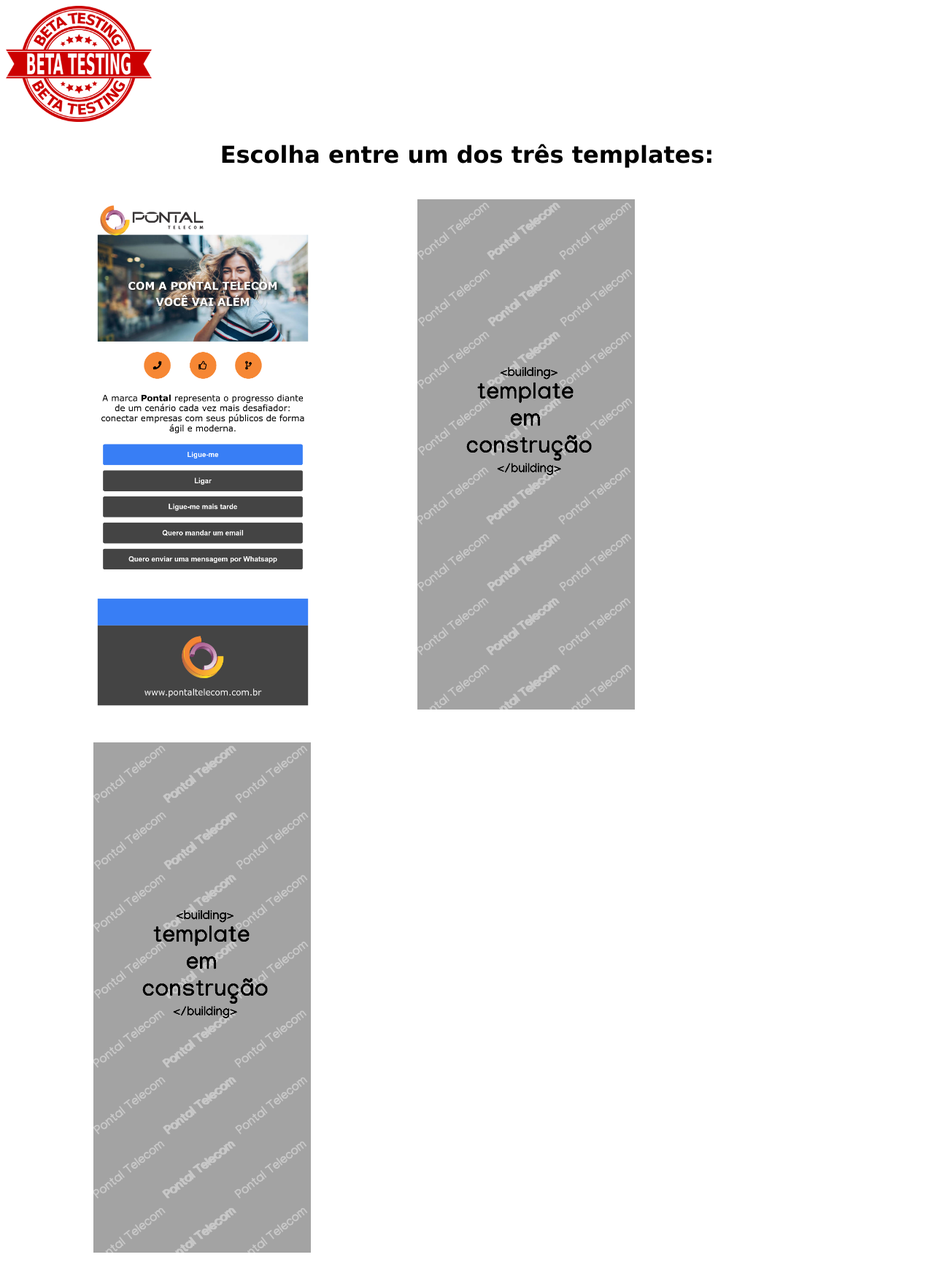
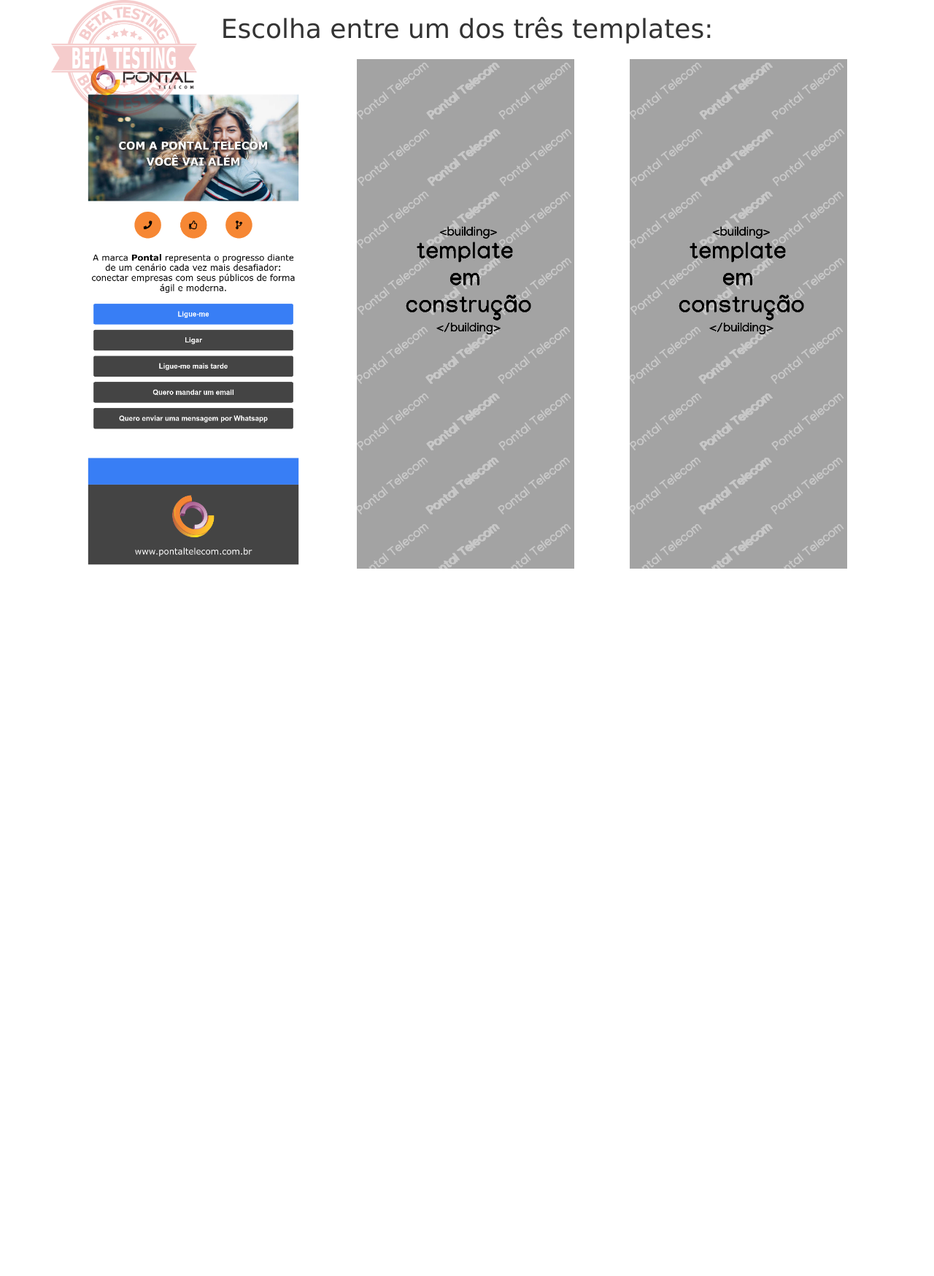
Before and after one commit to felipegsantos15/triplice, a Node server app: page / in a window 1280 px wide. Shown: the whole page at 73% size. After the commit the page ends 779 px from the top, so only its background shows below. Run offline with Node 20, Linux system fonts and the light colour scheme.

Commit message:
colocando bootstrap na tela principal

```diff
--- a/index.html
+++ b/index.html
@@ -3,17 +3,17 @@
 <head>
     <meta charset="UTF-8">
     <meta name="viewport" content="width=device-width, initial-scale=1.0">
+    <link rel="stylesheet" href="https://stackpath.bootstrapcdn.com/bootstrap/3.4.1/css/bootstrap.min.css" integrity="sha384-HSMxcRTRxnN+Bdg0JdbxYKrThecOKuH5zCYotlSAcp1+c8xmyTe9GYg1l9a69psu" crossorigin="anonymous">
     <meta http-equiv="X-UA-Compatible" content="ie=edge">
     <title>Triplice</title>
     <style>
         .template-model {
-            width: 340px;
             display: inline-block;
-            margin-left: 100px;
+            margin-left: 50px;
         }
         .template-model img{
             width: 300px;
-            margin: 20px;
+            margin: 10px;
         }
 
         .template-model img:hover{
@@ -27,11 +27,12 @@
     </style>
 </head>
 <body>
-    <img style="width:200px;" src="http://localhost:3000/images/beta.png" alt="beta">
+    <div class="container">
+        <img style="width:200px;float: left;position: absolute;z-index:1;opacity: .2;"src="http://localhost:3000/images/beta.png" alt="beta">
         <h1 class="title">
             Escolha entre um dos três templates:
         </h1>
-    <div class="container">
+        <div class="row">
             <a id="template1" class="template-model" href="template/model1">
                 <img src="http://localhost:3000/images/template1.png" alt="padrão">
             </a>
@@ -42,5 +43,6 @@
                 <img src="http://localhost:3000/images/templateEmConstrucao.png" alt="alternativa 2">
             </a>
         </div>
+    </div>
 </body>
 </html>
--- a/views/builder.ejs
+++ b/views/builder.ejs
@@ -5,6 +5,7 @@
     <meta charset="UTF-8">
     <meta name="viewport" content="width=device-width, initial-scale=1.0">
     <link rel="stylesheet" href="../stylesheets/templates.css">
+    <title>Triplice</title>
     <script src="https://cdnjs.cloudflare.com/ajax/libs/jquery/3.3.1/jquery.slim.js" crossorigin="anonymous"></script>
     <script src="https://ajax.googleapis.com/ajax/libs/jquery/3.3.1/jquery.min.js"></script>
     <script src="https://cdnjs.cloudflare.com/ajax/libs/popper.js/1.12.9/umd/popper.min.js" integrity="sha384-ApNbgh9B+Y1QKtv3Rn7W3mgPxhU9K/ScQsAP7hUibX39j7fakFPskvXusvfa0b4Q" crossorigin="anonymous"></script>
@@ -68,7 +69,7 @@
     <title>Document</title>
 </head>
 <body ng-controller="builderController">
-    <img style="width:200px;float: left;" src="http://localhost:3000/images/beta.png" alt="beta">
+    <img style="width:200px;float: left;position: absolute;z-index:1;opacity: .2;" src="http://localhost:3000/images/beta.png" alt="beta">
     <form role="form" id="formEntry" name="formEntry" method="post" onsubmit="" action="">
         <div class="form-group col-md-12">
             <label for="">
```
Lines whose indentation alone changed are shown as unchanged.
